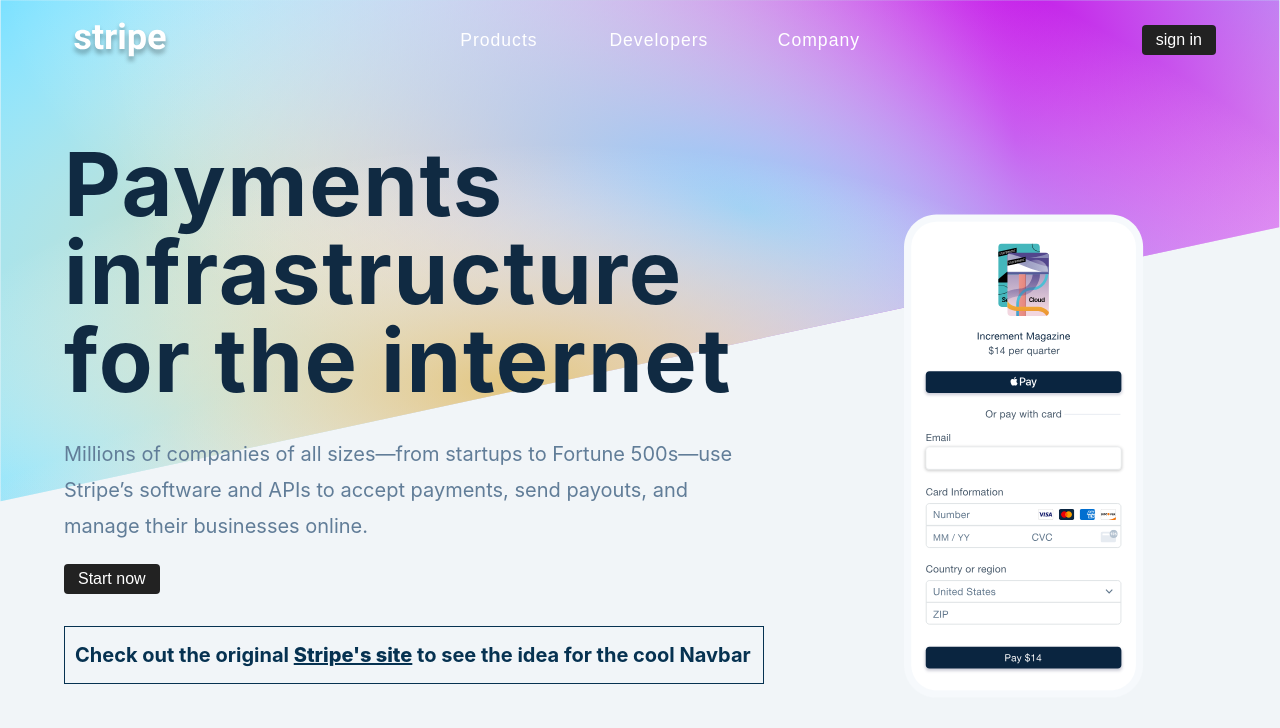
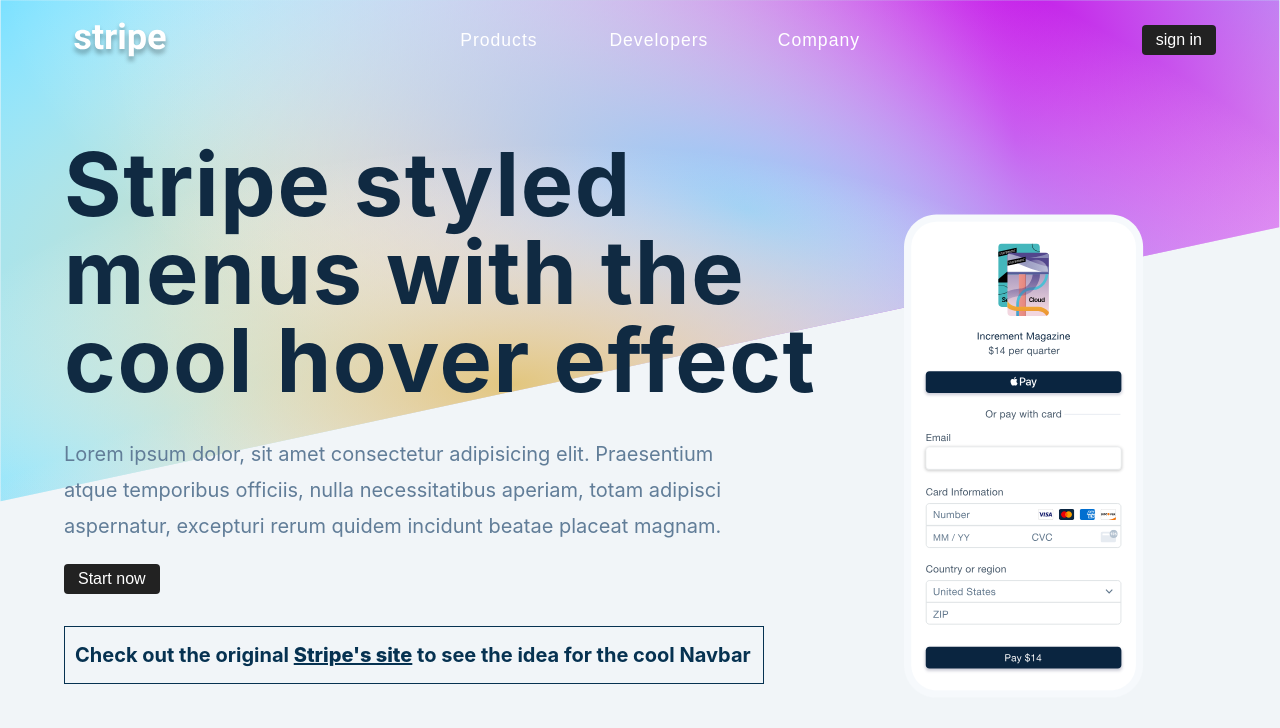
Before and after one commit to obrm/stripe-menus, a React (Create React App) app: page / in a window 1280 px wide. Shown: the top 728 px of the page. Built offline with nearby package versions, Linux system fonts and the light colour scheme.

Commit message:
update Hero.js

```diff
--- a/src/Hero.js
+++ b/src/Hero.js
@@ -9,11 +9,12 @@
     <section className='hero' onMouseOver={closeSubMenu}>
       <div className='hero-center'>
         <article className='hero-info'>
-          <h1>Payments infrastructure for the internet</h1>
+          <h1>Stripe styled menus with the cool hover effect</h1>
           <p>
-            Millions of companies of all sizes—from startups to Fortune 500s—use
-            Stripe’s software and APIs to accept payments, send payouts, and
-            manage their businesses online.
+            Lorem ipsum dolor, sit amet consectetur adipisicing elit.
+            Praesentium atque temporibus officiis, nulla necessitatibus aperiam,
+            totam adipisci aspernatur, excepturi rerum quidem incidunt beatae
+            placeat magnam.
           </p>
           <button className='btn'>Start now</button>
           <p className='reference'>
```
